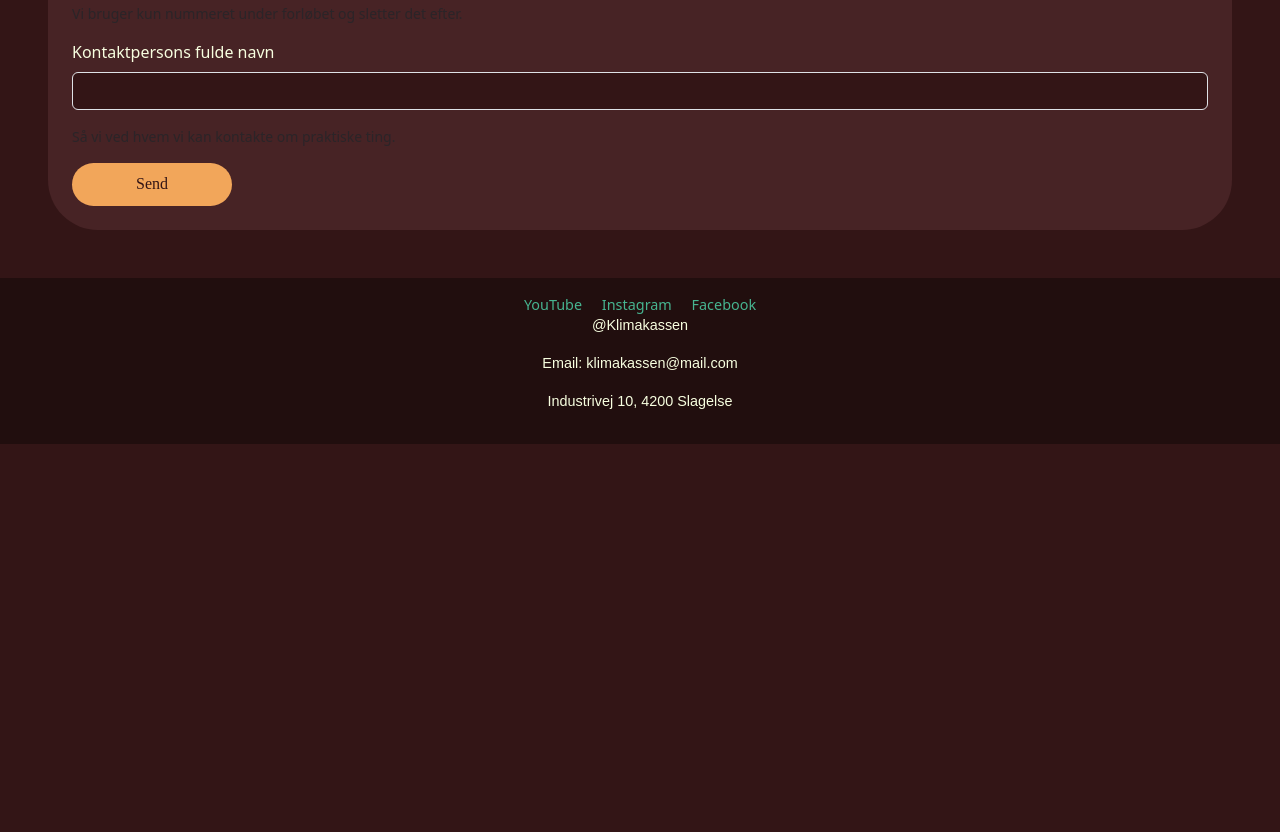
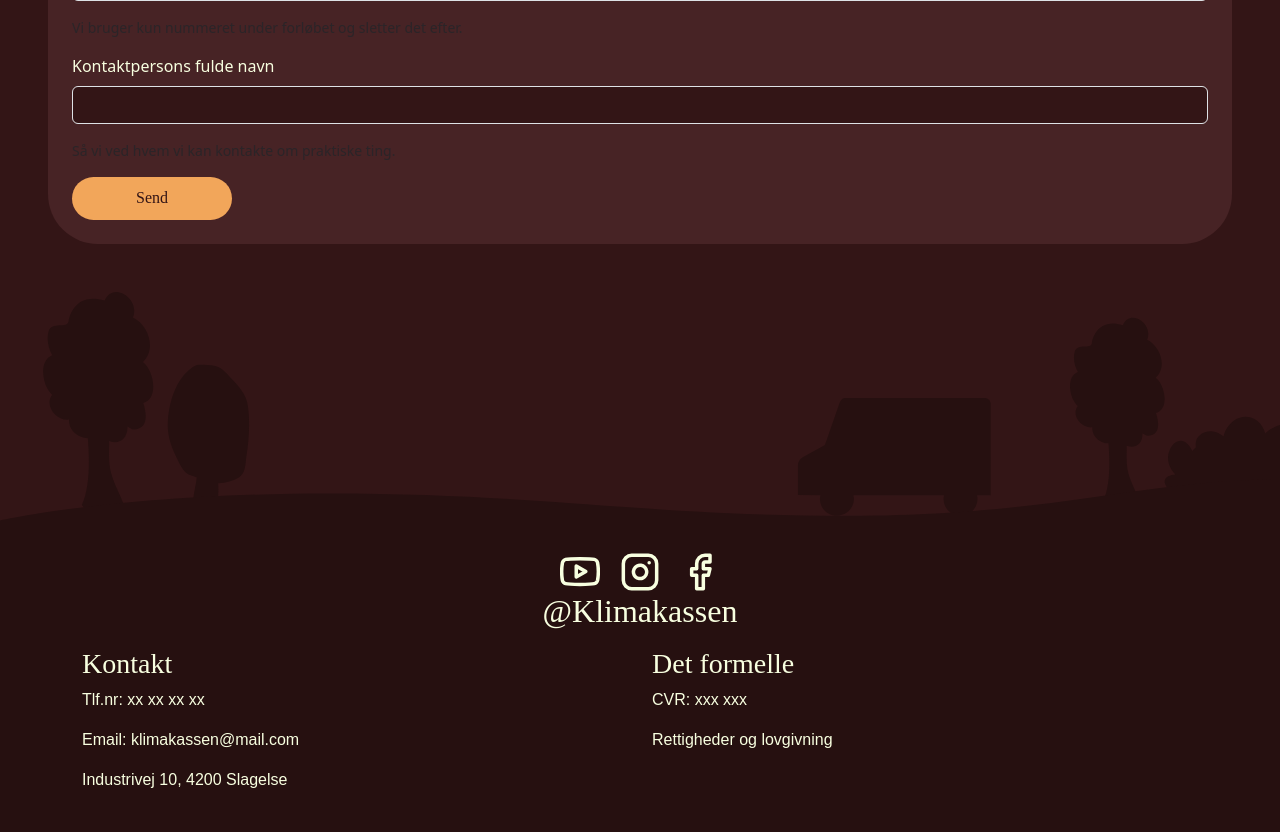
Before and after one commit to Line-WH/klimaKassen_web, a website: page index.html in a window 1280 px wide. Shown: the part 2153-2985 px from the top of the page. Before the commit the page ends 2597 px from the top, so only its background shows below. Drawn offline with nearby package versions, Linux system fonts and the light colour scheme; files that its build step writes are made by us from their sources; a web font is replaced by a local one.

Commit message:
tilføjet footer

```diff
--- a/css/styles.scss
+++ b/css/styles.scss
@@ -227,10 +227,7 @@ input {
   }
 
   .footer {
-    background: darken($color-bg-dark, 5%);
-    text-align: center;
-    padding: 1rem;
-    font-size: 0.9rem;
+    background-color: #261010;
 
     a {
       color: $color-accent;
--- a/index.html
+++ b/index.html
@@ -158,7 +158,7 @@
                     <img src="svg/punkt2.svg" alt="">
                 </div>
                 <div class="col-11">
-                    <p>Du udfylder vores formular og vi tager kontakt til dig for at tilrettelægge det forløb du ønsker.</p>
+                    <p>Vi kommer i vores KlimaKasse til skolen efter aftale og starter forløbet. Kassen vil være åben for eleverne til at bruge som et værksted igennem hele forløbet.</p>
                 </div>
 
                 <br>
@@ -167,7 +167,7 @@
                     <img src="svg/punkt3.svg" alt="">
                 </div>
                 <div class="col-11">
-                    <p>Du udfylder vores formular og vi tager kontakt til dig for at tilrettelægge det forløb du ønsker.</p>
+                    <p>Når forløbet er slut får klassen/holdet et KlimaKit som indeholder midler til at fortsætte det eleverne har lært.</p>
                 </div>
             </div>
         </div>
@@ -202,22 +202,54 @@
 
             <button type="submit" class="btn btn-primary">Send</button>
         </form>
-
     </section>
 
+    <section id="FootertSection">
+        <div class="">
+            <img src="svg/footergrafik.svg" alt="" class="img-fluid">
+        </div>
+
         <footer class="footer">
+            <div class="container">
+                <div class="row">
+                    <div class="col-12 d-flex flex-column justify-content-center align-items-center">
                         <div class="socials">
-            <a href="#">YouTube</a>
-            <a href="#">Instagram</a>
-            <a href="#">Facebook</a>
+                            <a href="#">
+                                <img src="svg/Youtube.svg" alt="">
+                            </a>
+                            <a href="#">
+                                <img src="svg/Instagram.svg" alt="">
+                            </a>
+                            <a href="#">
+                                <img src="svg/Facebook.svg" alt="">
+                            </a>
                         </div>
+                        <div>
+                            <h2 class="mb-3">@Klimakassen</h2>
+                        </div>
+                    </div>
+
+                    <div class="contact col-6 d-flex flex-column">
                         <div class="contact-info">
-            <p>@Klimakassen</p>
+                            <h3>Kontakt</h3>
+                            <p>Tlf.nr: xx xx xx xx</p>
                             <p>Email: klimakassen@mail.com</p>
                             <p>Industrivej 10, 4200 Slagelse</p>
                         </div>
+                    </div>
+
+                    <div class="contact col-6 d-flex flex-column">
+                        <div class="contact-info">
+                            <h3>Det formelle</h3>
+                            <p>CVR: xxx xxx</p>
+                            <p>Rettigheder og lovgivning</p>
+                        </div>
+                    </div>
+                </div>
+            </div>
+            <br>
         </footer>
-
+    </section>
 
 
 <script src="https://cdn.jsdelivr.net/npm/bootstrap@5.3.8/dist/js/bootstrap.bundle.min.js"></script>
```
Also changed, not shown: svg/Facebook.svg (added), svg/Instagram.svg (added), svg/Youtube.svg (added). Lines whose indentation alone changed are shown as unchanged.
